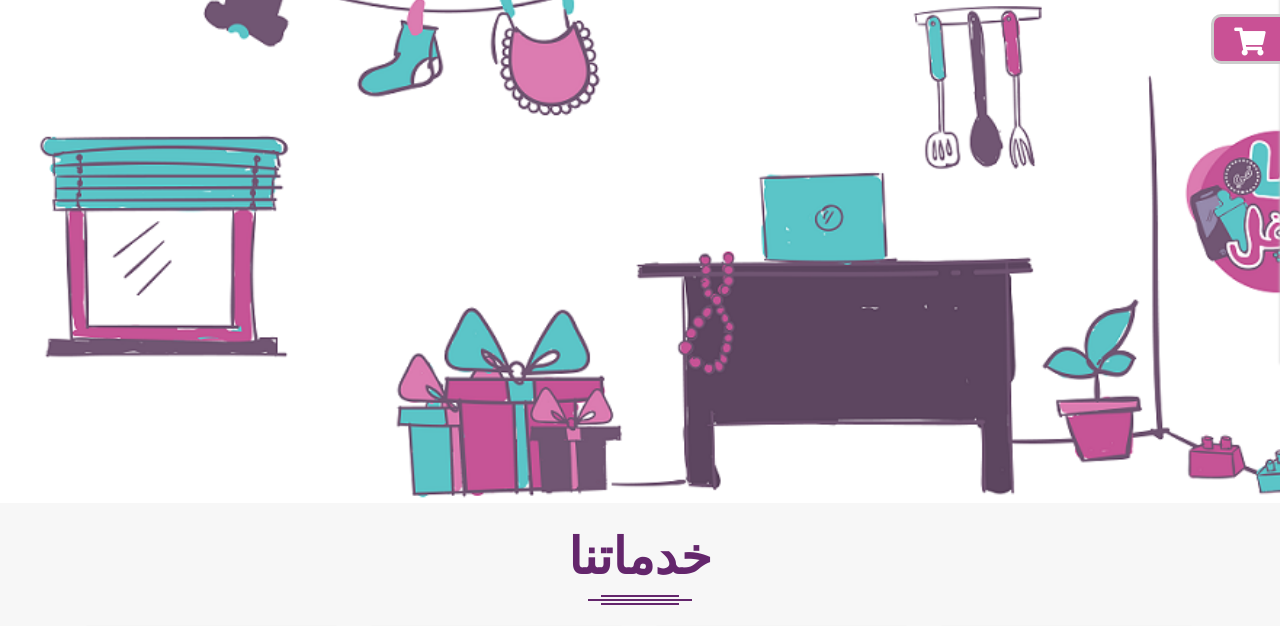
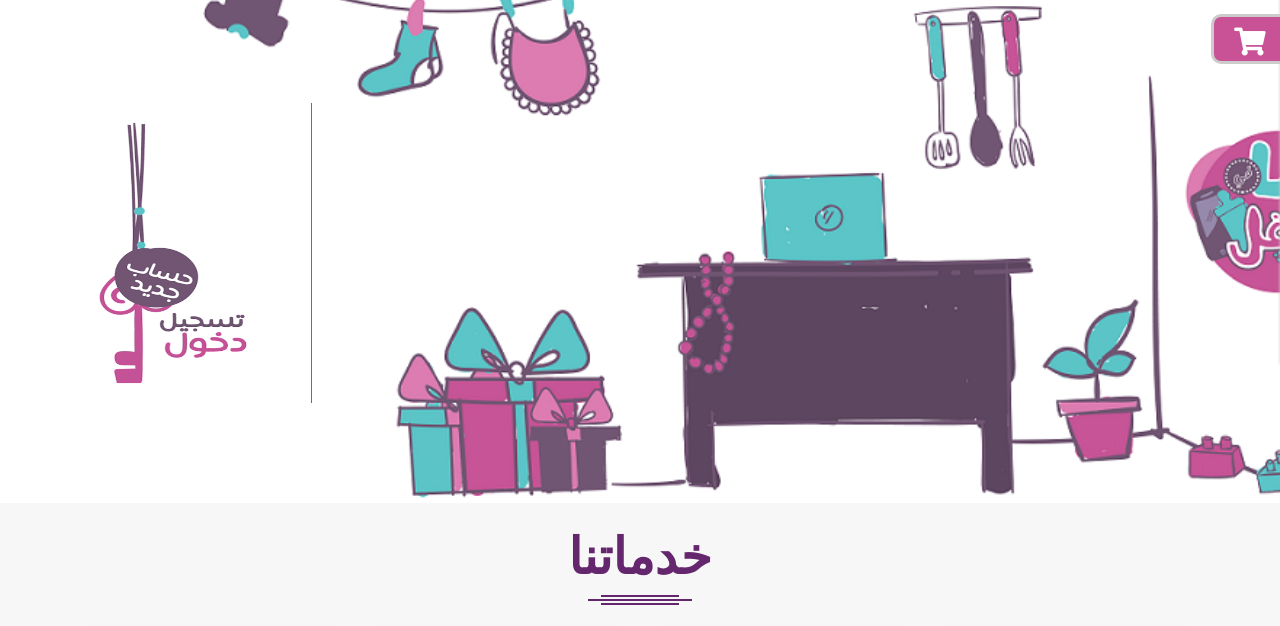
Before and after one commit to Johnanwar/mama-sho8l, a plain HTML site: page index.html in a window 1280 px wide. Shown: the part 97-723 px from the top of the page. Drawn offline with Linux system fonts and the light colour scheme; a web font is replaced by a local one.

Commit message:
homepage

```diff
--- a/css/poup.css
+++ b/css/poup.css
@@ -27,7 +27,34 @@
     background-size: cover;
     background-repeat: no-repeat;
     height: 600px;
+    position: relative;
 }
+.hom-img {
+ position: absolute;
+  left: 10px;
+ top: 200px;
+}
+.img-sign , .img-up{
+  position: absolute;
+  top: 164px;
+  right: 84px;
+  font-size: 68px;
+  color: transparent;
+}
+.img-up{
+  top: 90px;
+  right: 119px;
+  font-size: 80px;
+}
+.img-sign:hover ,.img-up:hover{
+  color: transparent;
+}
+.hom-img img{
+
+  width: 302px;
+  height: 300px;
+ }
+
 /* a{
   color: #c95195;
 } */
--- a/index.html
+++ b/index.html
@@ -85,6 +85,12 @@
             </ul>
           </nav>
  <!--eeeeeeeeeend naaaaaaaaaaaaav baaaaaaaaaaaaaar -->
+  <div class="hom-img">
+      <img class="" src="./images/gif sign in.gif" alt="">
+      <a class="img-sign" href="">in</a>
+      <a class="img-up" href="">up</a>
+  </div>
+
            </div>
           </div>
     <!-- end home  -->
```
